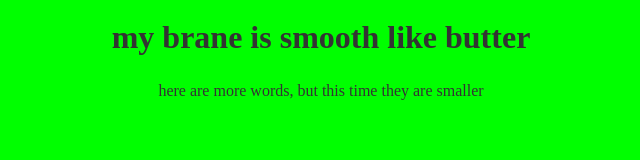
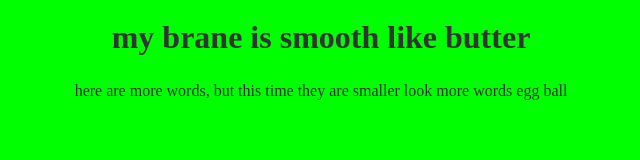
Before and after one commit to thinking-emoji/hmmm, a plain HTML site: page index.html in a window 1280 px wide. Shown: the whole page, without its empty margins (319-959 px from the left). Drawn offline with Linux system fonts and the light colour scheme.

Commit message:
Update index.html

```diff
--- a/index.html
+++ b/index.html
@@ -18,6 +18,8 @@
 
         <p>
             here are more words, but this time they are smaller
+            look more words
+            egg ball
         </p>
     </body>
 </html>
```
